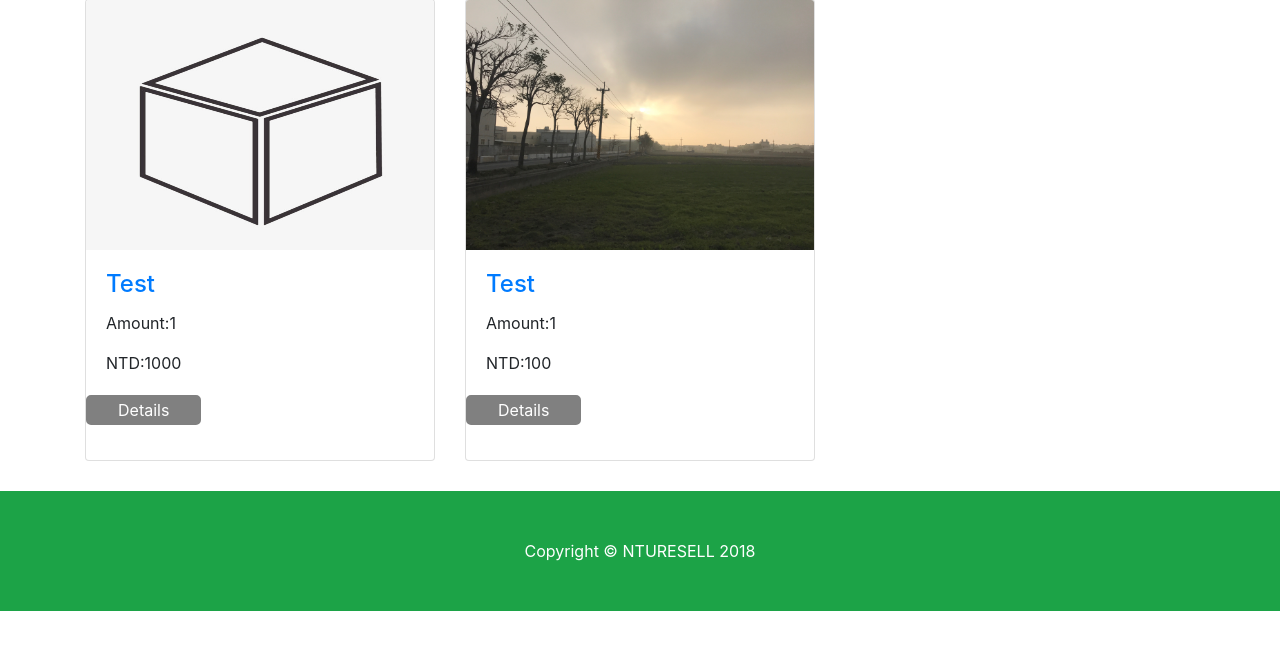
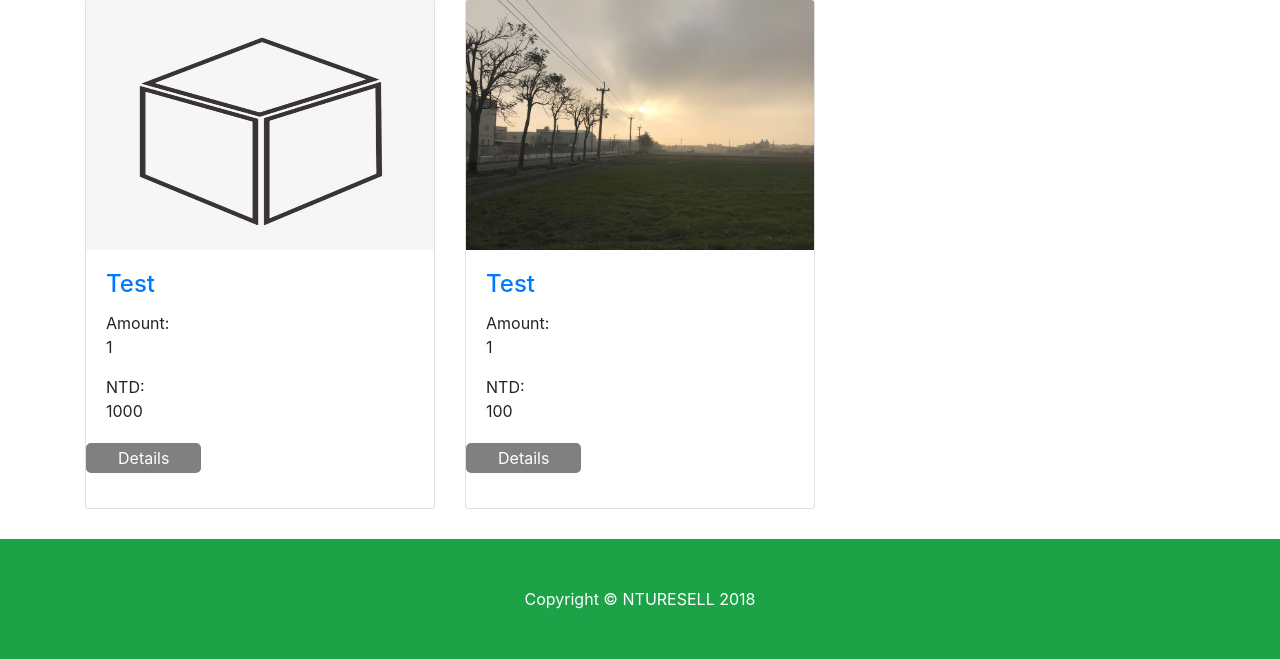
Before and after one commit to xiaoswaii/nturesell, a Django app: page /home/ in a window 1280 px wide. Shown: the part 243-902 px from the top of the page. Before the commit the page ends 854 px from the top, so only its background shows below. Run offline with Django 3.2, Linux system fonts and the light colour scheme; a user stored in the database is signed in; data comes from the database, SQL or seed files in the repository; both versions use the stored data as it was after the commit; some libraries are stand-ins or nearby versions.

Commit message:
format the code

```diff
--- a/templates/home.html
+++ b/templates/home.html
@@ -49,26 +49,27 @@
     <div class="row">
         {% for product in products %}
             <div class="col-lg-4 col-sm-6 portfolio-item">
+                <!-- <button type="button" class="close" aria-label="Close">
+                        <span aria-hidden="true">&times;</span>
+                </button> -->
                 <div class="card h-100">
                     <img class="card-img-top" src="/media/{{product.profile}}">
                     <div class="card-body">
                         <h4 class="card-title">
                             <a href="">{{product.productname}}</a>
                         </h4>
-                        <p class="card-text">Amount:{{product.amount}}</p>
-                        <p class="card-text">NTD:{{product.price}}</p>
+                        <p class="card-text">Amount:<br>{{product.amount}}</p>
+                        <p class="card-text">NTD:<br>{{product.price}}</p>
                     </div>
                     <form action="/productdetail" method="POST">
                         <input type="hidden" value="{{product.pk}}" name="product">
-                        <input type="submit" value="Details" id="details"></input>
+                        <input type="submit" value="Details" id="details">
                     </form>
                 </div>
             </div>
         {% endfor %}
     </div>
     <!-- /.row -->
-
-
 
 </div>
 <!-- /.container -->
--- a/templates/productdetail.html
+++ b/templates/productdetail.html
@@ -29,13 +29,11 @@
         <div class="card mt-4">
             <img class="card-img-top img-fluid" src="/media/{{products.profile}}" alt="">
             <div class="card-body">
-
             <h3 class="card-title">{{products.productname}}</h3>
             <h4>NTD{{products.price}}</h4>
             <p class="card-text">{{products.information}}</p>
             <span class="text-warning">&#9733; &#9733; &#9733; &#9733; &#9734;</span>
             4.0 stars
-
         {%endif%}
         </div>
         </div>
@@ -70,7 +68,6 @@
     <div class="container">
         <p class="m-0 text-center text-white">Copyright &copy; NTURESELL 2018</p>
     </div>
-      <!-- /.container -->
 </footer>
 
     <!-- Bootstrap core JavaScript -->
```
Also changed, not shown: db.sqlite3. Lines whose indentation alone changed are shown as unchanged.
